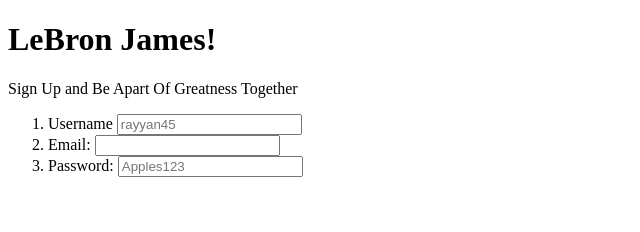
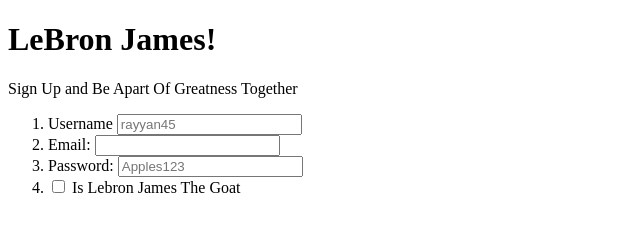
Before and after one commit to RayyanLabs/Project1, a plain HTML site: page index.html in a window 1280 px wide. Shown: the whole page, without its empty margins (0-640 px from the left). Drawn offline with Linux system fonts and the light colour scheme.

Commit message:
Update index.html

```diff
--- a/index.html
+++ b/index.html
@@ -23,3 +23,6 @@
         <label for="password">Password:</label>
         <input type="text" name="password" id="password" placeholder= "Apples123" required>
       </li>
+      <li id= "input-Is-Lebron James The Goat">
+        <input type="checkbox" id="Is Lebron James The Goat" name="Is Lebron James The Goat" value="yes" />
+        <label for="Is Lebron James The Goat"> Is Lebron James The Goat</label>
```
